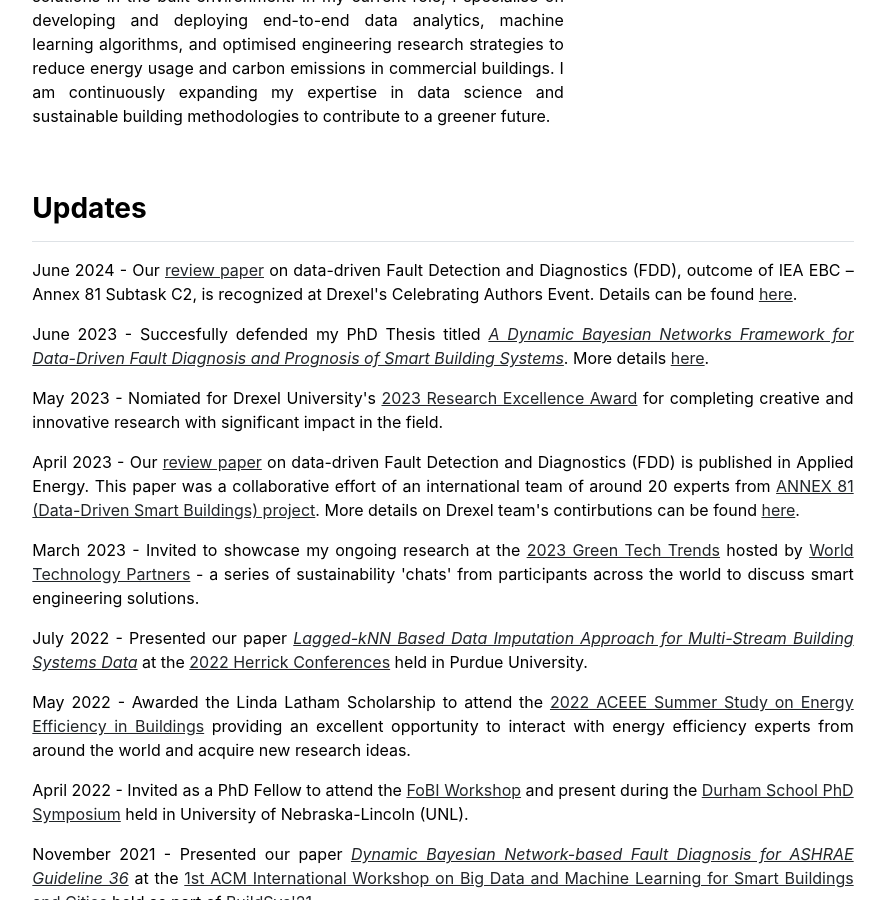
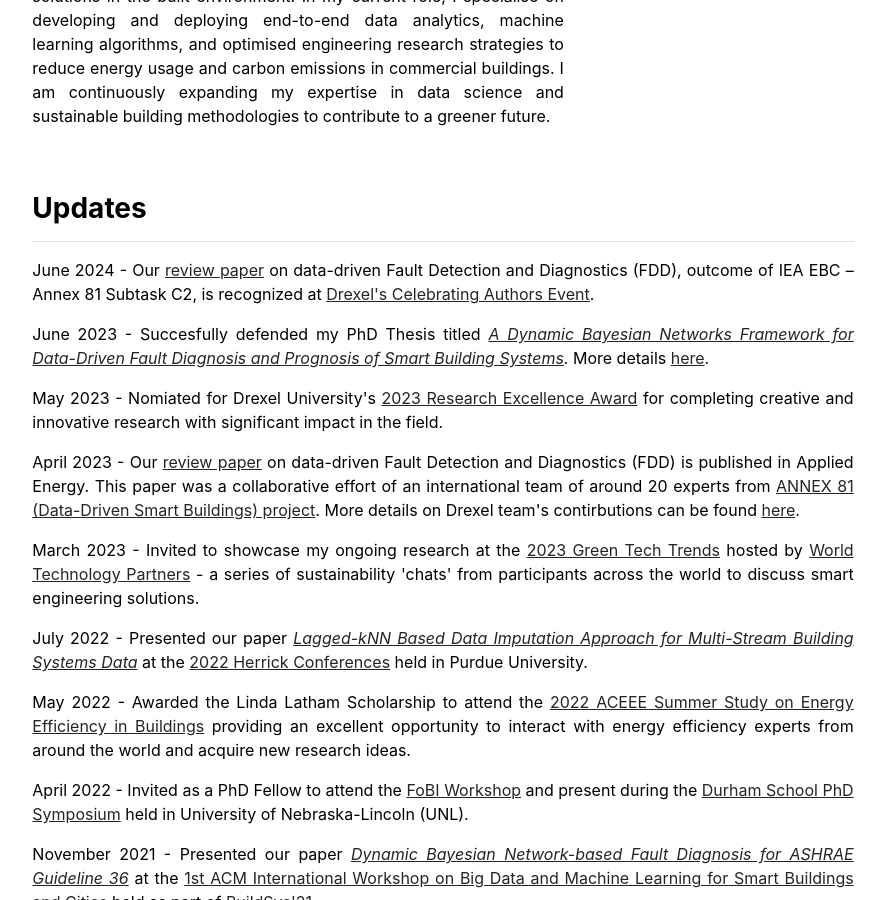
Before and after one commit to pradhanojas/pradhanojas.github.io, a Jekyll site: the page built from index.md, in a window 1280 px wide and 900 px high, scrolled down 422 px. Shown: the whole window, without its empty margins (197-1082 px from the left). Built offline with Jekyll 4.4.1, drawn with Linux system fonts in a browser that asks for light colours.

Commit message:
Update home.html

```diff
--- a/_layouts/home.html
+++ b/_layouts/home.html
@@ -16,7 +16,7 @@ layout: default
   <div class="col-md-12" style="text-align: justify">
     <h3 class="fw-bold border-bottom pb-3 mb-3">Updates</h3>
 
-    <p>June 2024 - Our <a href = "https://www.sciencedirect.com/science/article/abs/pii/S030626192300394X" target="blank">review paper</a> on data-driven Fault Detection and Diagnostics (FDD), outcome of IEA EBC – Annex 81 Subtask C2, is recognized at Drexel's Celebrating Authors Event. Details can be found <a href = "https://research.coe.drexel.edu/caee/bseg/news/prof-jin-wen-and-dr-zhelun-aaron-chen-recognized-at-drexels-celebrating-authors-event/" target="blank">here</a>.</p>
+    <p>June 2024 - Our <a href = "https://www.sciencedirect.com/science/article/abs/pii/S030626192300394X" target="blank">review paper</a> on data-driven Fault Detection and Diagnostics (FDD), outcome of IEA EBC – Annex 81 Subtask C2, is recognized at <a href = "https://research.coe.drexel.edu/caee/bseg/news/prof-jin-wen-and-dr-zhelun-aaron-chen-recognized-at-drexels-celebrating-authors-event/" target="blank">Drexel's Celebrating Authors Event</a>.</p>
 
     <p>June 2023 - Succesfully defended my PhD Thesis titled <a href = "https://www.proquest.com/openview/d913b97794d034c588da37b8bf9009b5/1?pq-origsite=gscholar&cbl=18750&diss=y" target="blank"><em>A Dynamic Bayesian Networks Framework for Data-Driven Fault Diagnosis and Prognosis of Smart Building Systems</em></a>. More details <a href = "https://research.coe.drexel.edu/caee/bseg/news/ojas-pradhan-successfully-defends-his-doctoral-thesis/" target="blank">here</a>.</p>
 
```
